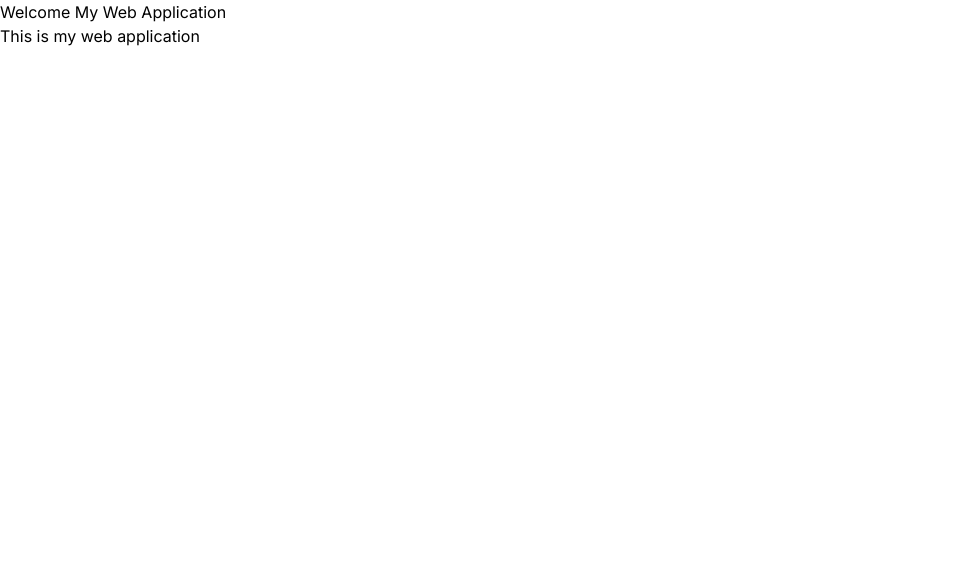
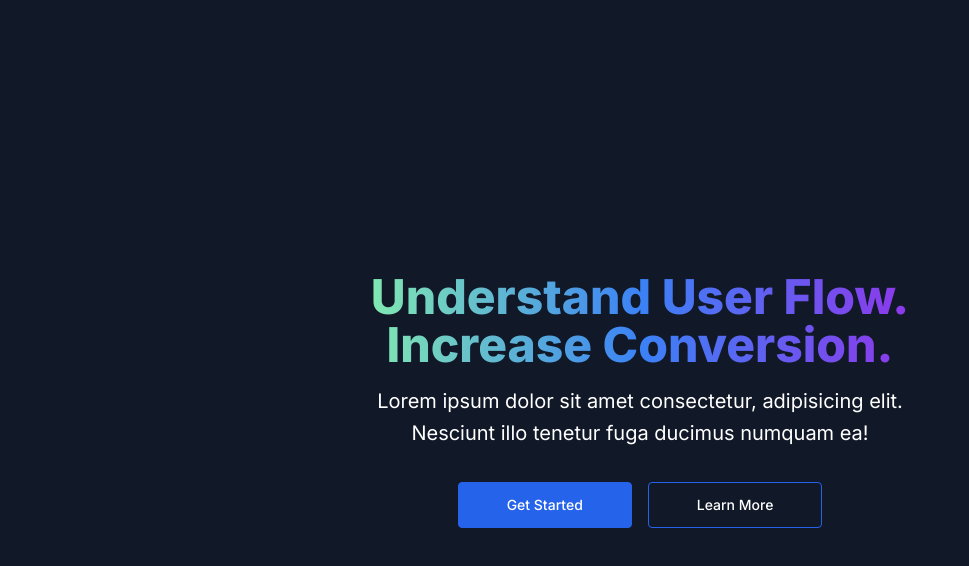
Before and after one commit to zobaidulkazi/zobaidulkazi, a Next.js app: page / in a window 1280 px wide. Shown: the top 566 px of the page, without its empty margins (0-969 px from the left). Built offline with nearby package versions, Linux system fonts and the light colour scheme.

Commit message:
add home banner page

```diff
--- a/src/app/page.js
+++ b/src/app/page.js
@@ -1,16 +1,15 @@
+import Banner from '@/components/banner/Banner'
 import React from 'react'
 
 function Home() {
   return (
     <div>
-      <h1>
-        Welcome My Web Application
-      </h1>
-      <p>
-        This is my web application
-      </p>
+ <div>
+  <Banner />
+
+ </div>
     </div>
   )
 }
 
-export default Home
+export default Home;
--- /dev/null
+++ b/src/components/banner/Banner.jsx
@@ -0,0 +1,46 @@
+import React from 'react'
+
+function Banner() {
+  return (
+    <div>
+        <section className="bg-gray-900 text-white">
+  <div
+    className="mx-auto max-w-screen-xl px-4 py-32 lg:flex lg:h-screen lg:items-center"
+  >
+    <div className="mx-auto max-w-3xl text-center">
+      <h1
+        className="bg-gradient-to-r from-green-300 via-blue-500 to-purple-600 bg-clip-text text-3xl font-extrabold text-transparent sm:text-5xl"
+      >
+        Understand User Flow.
+
+        <span className="sm:block"> Increase Conversion. </span>
+      </h1>
+
+      <p className="mx-auto mt-4 max-w-xl sm:text-xl/relaxed">
+        Lorem ipsum dolor sit amet consectetur, adipisicing elit. Nesciunt illo
+        tenetur fuga ducimus numquam ea!
+      </p>
+
+      <div className="mt-8 flex flex-wrap justify-center gap-4">
+        <a
+          className="block w-full rounded border border-blue-600 bg-blue-600 px-12 py-3 text-sm font-medium text-white hover:bg-transparent hover:text-white focus:outline-none focus:ring active:text-opacity-75 sm:w-auto"
+          href="/get-started"
+        >
+          Get Started
+        </a>
+
+        <a
+          className="block w-full rounded border border-blue-600 px-12 py-3 text-sm font-medium text-white hover:bg-blue-600 focus:outline-none focus:ring active:bg-blue-500 sm:w-auto"
+          href="/about"
+        >
+          Learn More
+        </a>
+      </div>
+    </div>
+  </div>
+</section>
+    </div>
+  )
+}
+
+export default Banner
--- a/src/components/footer/Footer.jsx
+++ b/src/components/footer/Footer.jsx
@@ -1,8 +1,14 @@
 import React from 'react'
+
+
 
 function Footer() {
   return (
-    <div>Footer</div>
+    <div className="" >
+ <h1>
+
+ </h1>
+    </div>
   )
 }
 
```
Also changed, not shown: src/app/layout.js (+5 -2 lines), public/bg-1.png (added), 1 other file (tests, documents, lock files or other folders).
